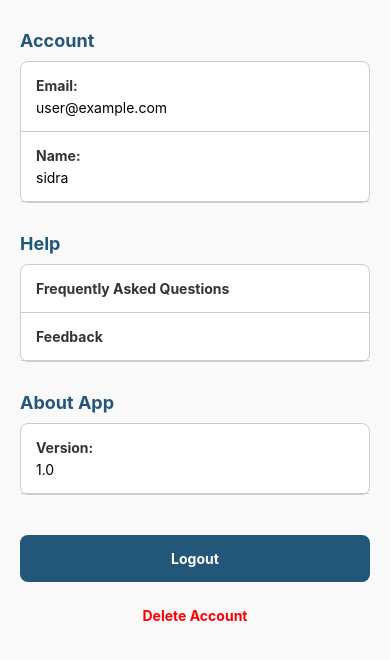
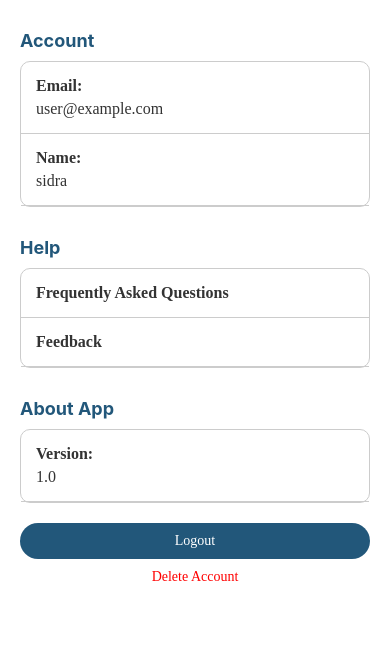
Before and after one commit to muqadasghazal/Silent-Connect, a React Native app: screen /Accounts in a window 390 px wide. Shown: the top 660 px of the page. Built offline with nearby package versions, Linux system fonts and the light colour scheme.

Commit message:
Changes to be committed feed back page added  Accounts and FAQs edited....: 	modified:   Components/Accounts.js 	modified:   Components/FaqsPage.js

```diff
--- a/Components/Accounts.js
+++ b/Components/Accounts.js
@@ -68,7 +68,7 @@ const styles = StyleSheet.create({
   container: {
     flex: 1,
     padding: 20,
-    backgroundColor: '#f9f9f9',
+    backgroundColor: '#FFFFFF',
   },
   sectionTitle: {
     fontSize: 18,
@@ -80,7 +80,7 @@ const styles = StyleSheet.create({
     backgroundColor: '#fff',
     borderWidth: 1,
     borderColor: '#ccc',
-    borderRadius: 8,
+    borderRadius: 10,
     marginBottom: 20,
   },
   item: {
@@ -90,40 +90,43 @@ const styles = StyleSheet.create({
     display:"flex"
 
 
+
   },
   label: {
-    fontSize: 14,
-    color: '#333',
+
     fontWeight: 'bold',
+    fontSize: 16,
+        color: '#333',
+        fontFamily: 'Poppins-SemiBold',
   },
   value: {
-    fontSize: 14,
-    color: '#000',
+    fontSize: 16,
+    color: '#333',
     marginTop: 5,
+    fontFamily: 'Poppins',
 
   },
   logoutButton: {
-    marginTop: 20,
-    padding: 15,
     backgroundColor: '#22577A',
-    borderRadius: 8,
+    width: '100%',
+    borderRadius: 30,
+    paddingVertical: 10,
     alignItems: 'center',
   },
   logoutText: {
-    color: '#fff',
-    fontWeight: 'bold',
-    fontSize: 14,
+    color: '#FFFFFF',
+        fontFamily: 'Poppins-SemiBold',
   },
   deleteButton: {
-    marginTop: 10,
-    padding: 15,
-    borderRadius: 8,
+
+    width: '100%',
+    borderRadius: 30,
+    paddingVertical: 10,
     alignItems: 'center',
   },
   deleteText: {
-    color: '#FF0000',
-    fontWeight: 'bold',
-    fontSize: 14,
+    color: 'red',
+    fontFamily: 'Poppins-SemiBold',
   },
 });
 
--- a/Components/FaqsPage.js
+++ b/Components/FaqsPage.js
@@ -48,8 +48,8 @@ const styles = StyleSheet.create({
   container: {
     flex: 1,
     padding: 20,
-    backgroundColor: '#f5f5f5',
-    height:"100%"
+     height:"100%",
+      backgroundColor: '#FFFFFF'
   },
   header: {
     fontSize: 24,
@@ -69,12 +69,14 @@ const styles = StyleSheet.create({
     fontSize: 18,
     fontWeight: 'bold',
     color:"black",
-    margin:10
+    margin:10,
+    fontFamily: 'Poppins-SemiBold',
   },
   answer: {
     fontSize: 16,
     margin: 10,
     color: 'black',
+    fontFamily: 'Poppins',
   },
 });
 
```
